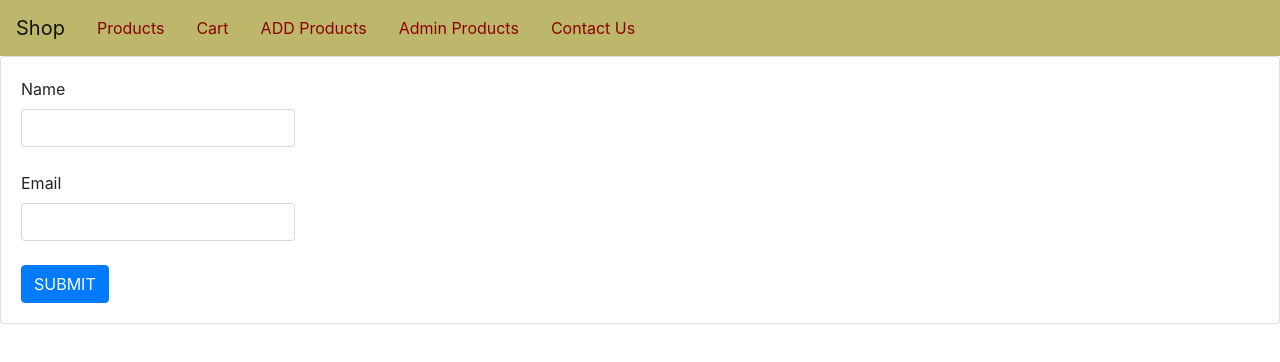
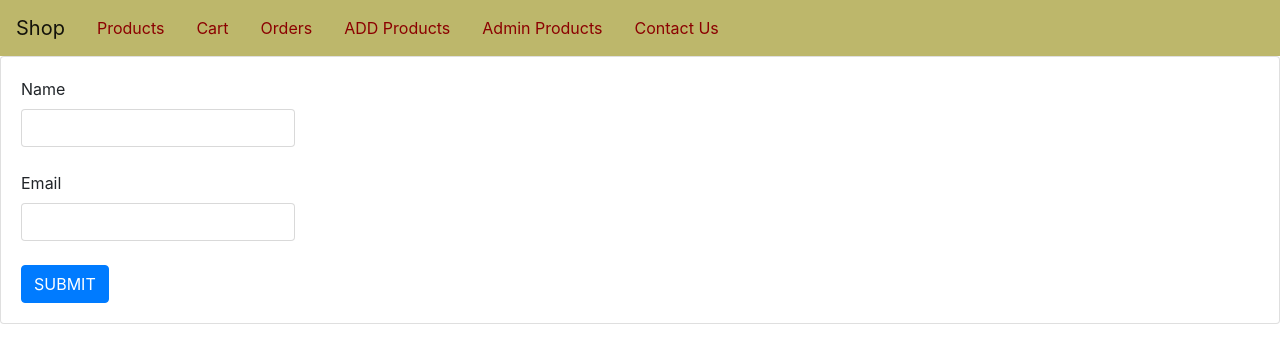
Before and after one commit to Devina6/ExpressJS, a plain HTML site: page views/contactus.html in a window 1280 px wide. Drawn offline with nearby package versions, Linux system fonts and the light colour scheme.

Commit message:
Update contactus.html

```diff
--- a/views/contactus.html
+++ b/views/contactus.html
@@ -13,6 +13,7 @@
         <a class="navbar-brand" href="/">Shop</a>
         <a class="nav-link active" aria-current="page" href="/products">Products</a>
         <a class="nav-link active" aria-current="page" href="/cart">Cart</a>
+	<a class="nav-link active" aria-current="page" href="/orders">Orders</a>
         <a class="nav-link active" aria-current="page" href="/admin/add-product">ADD Products</a>
         <a class="nav-link active" aria-current="page" href="/admin/products">Admin Products</a>
         <a class="nav-link active" aria-current="page" href="/contactus/contact">Contact Us</a>
```
